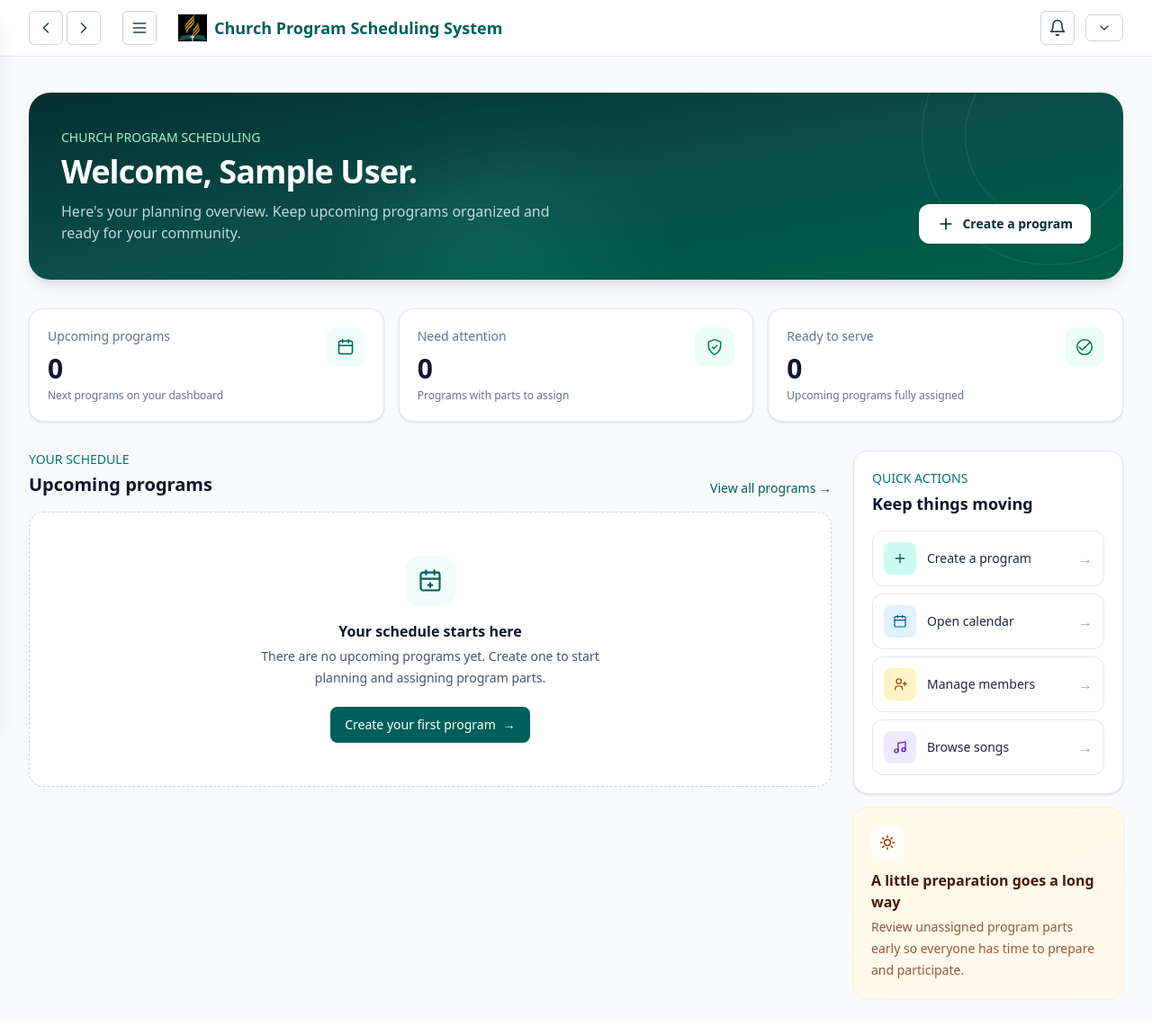
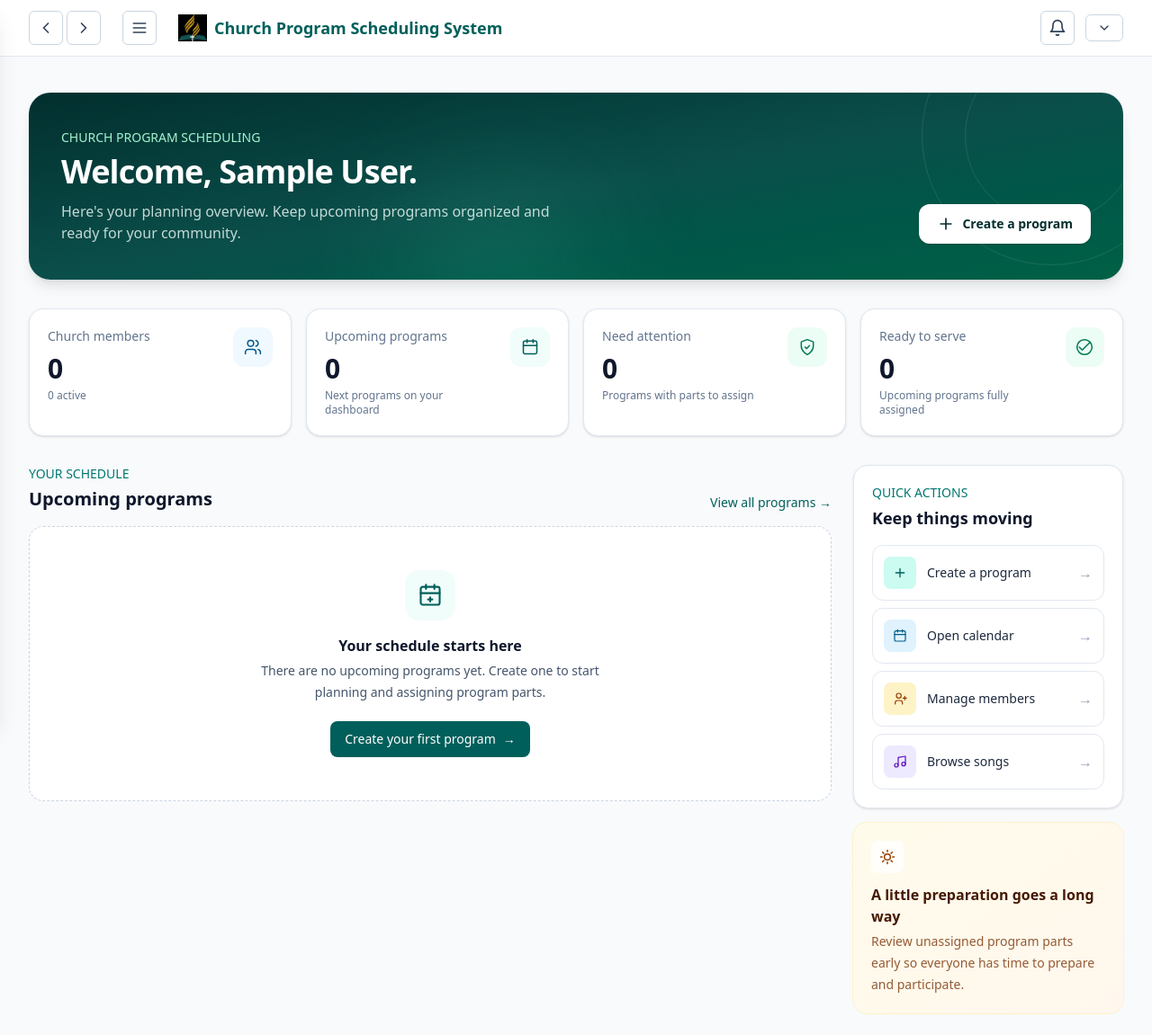
Before and after one commit to bowendell26-svg/CPSS_system, a Flask app: page /dashboard in a window 1280 px wide. Shown: the whole page at 90% size. Before the commit the page ends 1112 px from the top, so only its background shows below. Run offline with Flask 3, Linux system fonts and the light colour scheme; the visitor is signed in with stand-in values (Sample User, id 1); data comes from the database, SQL or seed files in the repository; data that the repository does not hold is empty; parts of the project's set-up code (start-up, migrations or seed data) failed here and were passed over; some libraries are stand-ins or nearby versions.

Commit message:
Add files via upload

```diff
--- a/templates/dashboard.html
+++ b/templates/dashboard.html
@@ -39,7 +39,30 @@
         </div>
     </section>
 
-    <section aria-label="Program overview" class="grid gap-4 sm:grid-cols-3">
+    <section aria-label="Program overview" class="grid gap-4 sm:grid-cols-2 xl:grid-cols-4">
+        <article class="rounded-2xl border border-slate-200 bg-white p-5 shadow-sm">
+            <div class="flex items-start justify-between gap-3">
+                <div>
+                    <p class="text-sm font-medium text-slate-500">Church members</p>
+                    <p class="mt-2 text-3xl font-semibold tracking-tight text-slate-900">{{ member_count }}</p>
+                    <p class="mt-1 text-xs text-slate-500">
+                        {{ active_member_count }} active
+                        {% if member_count != active_member_count %}
+                        · {{ member_count - active_member_count }} inactive
+                        {% endif %}
+                    </p>
+                </div>
+                <span class="flex h-11 w-11 items-center justify-center rounded-xl bg-sky-50 text-sky-800">
+                    <svg xmlns="http://www.w3.org/2000/svg" class="h-5 w-5" viewBox="0 0 24 24" fill="none"
+                        stroke="currentColor" stroke-width="1.8" stroke-linecap="round" stroke-linejoin="round"
+                        aria-hidden="true">
+                        <path d="M16 21v-2a4 4 0 0 0-4-4H6a4 4 0 0 0-4 4v2"></path>
+                        <circle cx="9" cy="7" r="4"></circle>
+                        <path d="M22 21v-2a4 4 0 0 0-3-3.87M16 3.13a4 4 0 0 1 0 7.75"></path>
+                    </svg>
+                </span>
+            </div>
+        </article>
         <article class="rounded-2xl border border-slate-200 bg-white p-5 shadow-sm">
             <div class="flex items-start justify-between gap-3">
                 <div>
```
Also changed, not shown: templates/login.html (+34 -24 lines).
